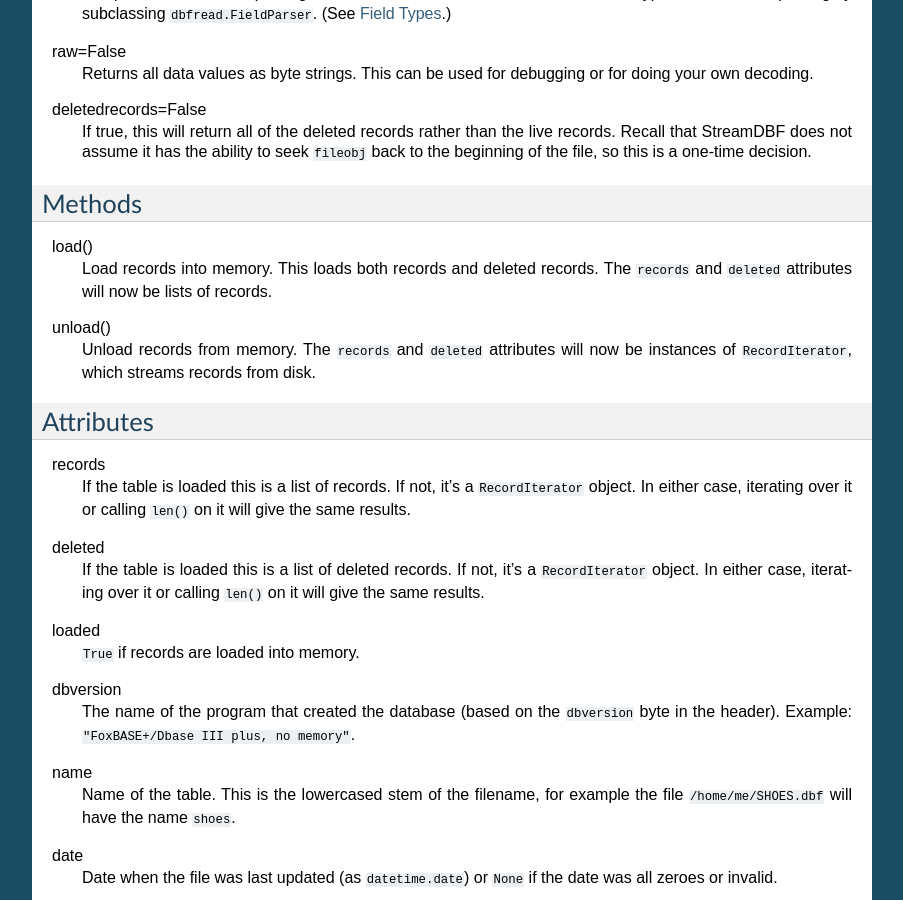
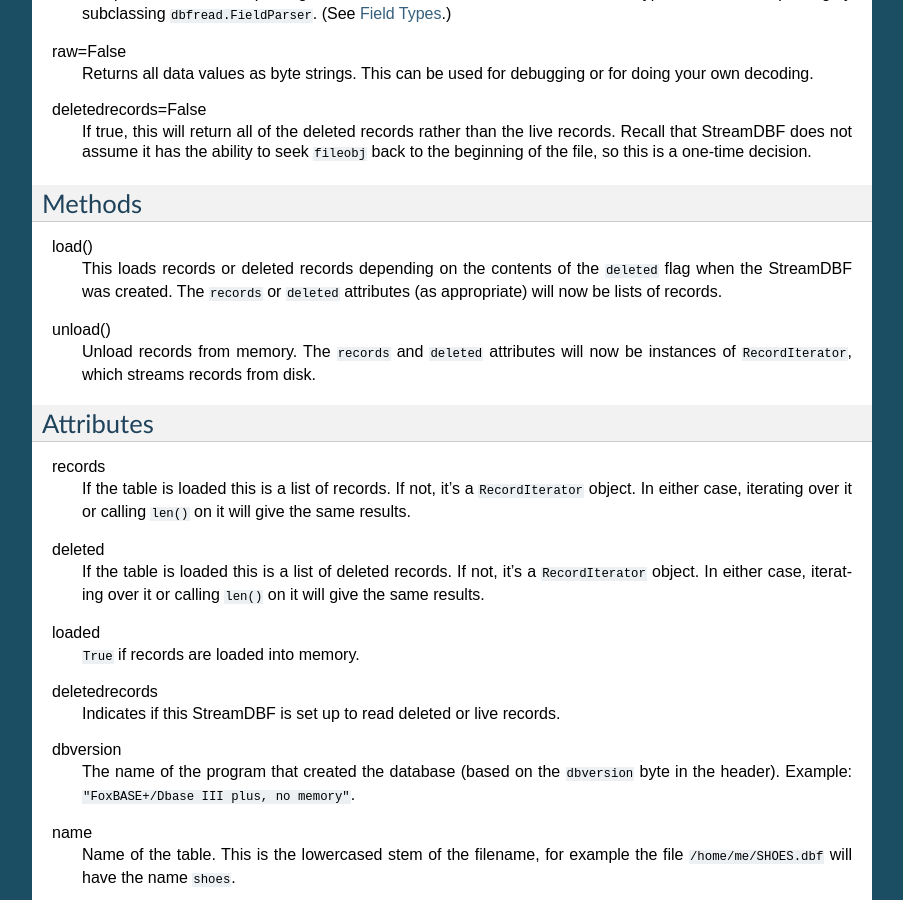
Before and after one commit to olemb/dbfread, a Sphinx documentation site: the page built from docs/streamdbf_objects.rst, in a window 1280 px wide and 900 px high, scrolled down 738 px. Shown: the whole window, without its empty margins (198-1101 px from the left). Built offline with Sphinx 7.4.7, drawn with Linux system fonts in a browser that asks for light colours.

Commit message:
Correct some code comments and docs

```diff
--- a/docs/streamdbf_objects.rst
+++ b/docs/streamdbf_objects.rst
@@ -57,9 +57,9 @@ Methods
 -------
 
 load()
-   Load records into memory. This loads both records and deleted
-   records. The ``records`` and ``deleted`` attributes will now be
-   lists of records.
+   This loads records or deleted records depending on the contents of the
+   ``deleted`` flag when the StreamDBF was created. The ``records`` or
+   ``deleted`` attributes (as appropriate) will now be lists of records.
 
 unload()
    Unload records from memory. The ``records`` and ``deleted``
@@ -82,6 +82,9 @@ deleted
 
 loaded
   ``True`` if records are loaded into memory.
+
+deletedrecords
+  Indicates if this StreamDBF is set up to read deleted or live records.
 
 dbversion
   The name of the program that created the database (based on the
```
Also changed, not shown: 1 other file.
